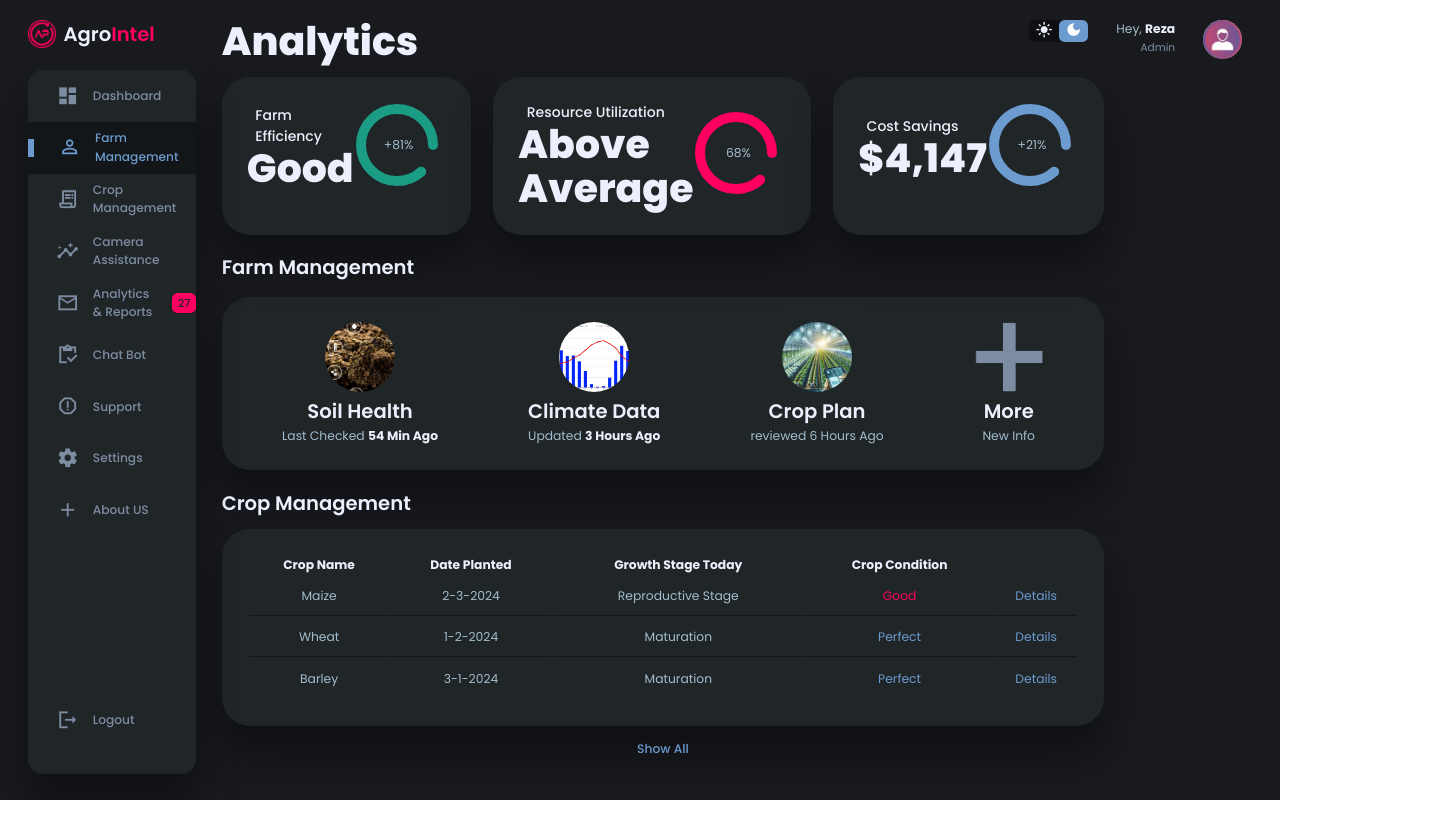
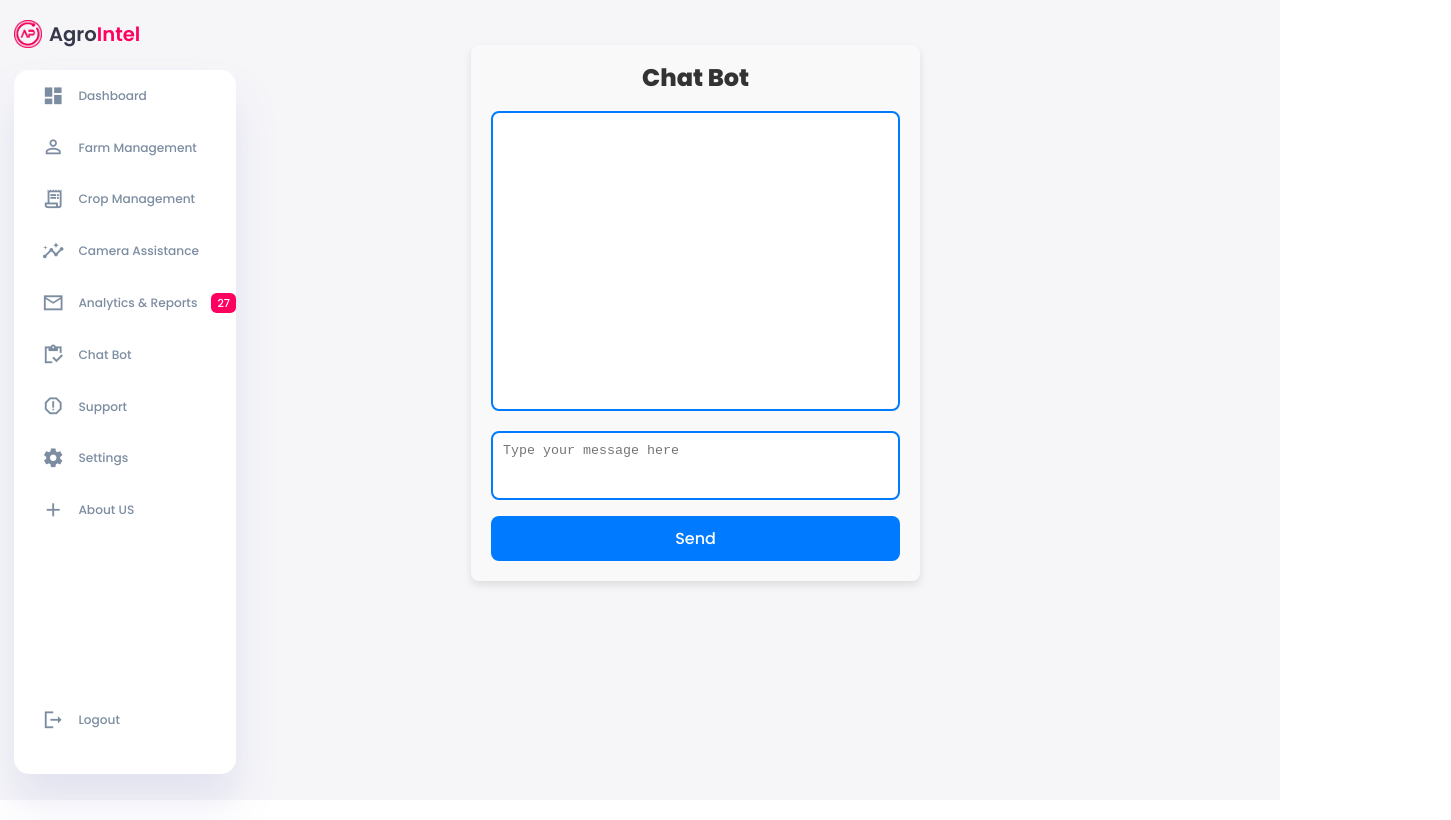
Before and after one commit to Ivar-7/codeCrafters, a React (Vite) app: page /chatbot in a window 1280 px wide. Shown: the whole page, 1451 px wide, since content can reach past the window. Built offline with nearby package versions, Linux system fonts and the light colour scheme.

Commit message:
Ai integration (#3)
* refactor

* progress

* try

* link worked

* global dark mode

* dark mode return

* side bar working

* quota error

* ai working

```diff
--- a/package.json
+++ b/package.json
@@ -10,6 +10,7 @@
     "preview": "vite preview"
   },
   "dependencies": {
+    "axios": "^1.7.2",
     "bootstrap": "^5.3.3",
     "firebase": "^10.12.4",
     "react": "^18.3.1",
--- a/src/App.css
+++ b/src/App.css
@@ -115,11 +115,22 @@ b{
 }
 
 .container{
-    display: grid;
-    width: 96%;
+    display: flex;
+    width: 100%;
+    min-height: 100vh;
     margin: 0 auto;
     gap: 1.8rem;
     grid-template-columns: 12rem auto 23rem;
+}
+
+.navbar {
+    width: auto;
+    height: 100vh;
+    margin-left: 1rem;
+}
+
+.main-content {
+    flex-grow: 1; /* Allow main content to grow and fill the available space */
 }
 
 aside{
@@ -222,7 +233,8 @@ aside .sidebar .message-count{
 }
 
 main{
-    margin-top: 1.4rem;
+    margin-top: 0.2rem;
+    margin-right: 1rem;
 }
 
 main .analyse{
@@ -381,10 +393,11 @@ main .crop-management a{
 
 .right-section {
     position: sticky;
-    right: 1cm;
+    margin-right: 2rem;
     margin-top: 1.4rem;
     z-index: 100;
-    overflow-y: auto;
+    /* overflow-y: auto; */
+    /* max-width: 100px; */
 }
 
 .right-section .nav{
--- a/src/App.jsx
+++ b/src/App.jsx
@@ -1,18 +1,33 @@
 import React, { useState } from "react";
-import "./App.css";
+import { BrowserRouter as Router, Routes, Route } from "react-router-dom";
 import Navbar from "./components/home/Navbar";
 import Dashboard from "./components/home/Dashboard";
+import ChatBot from "./components/home/ChatBot";
+import "./App.css";
 
 const App = () => {
   const [isSidebarOpen, setIsSidebarOpen] = useState(false);
 
-  const toogleSidebar = () => setIsSidebarOpen(!isSidebarOpen);
+  const toggleSidebar = () => setIsSidebarOpen(!isSidebarOpen);
 
   return (
-    <div className="container">
-      <Navbar isSidebarOpen={isSidebarOpen} />
-      <Dashboard toogleSidebar={toogleSidebar} />
-    </div>
+    <Router>
+      <div className="container">
+        <div className="navbar">
+          <Navbar isSidebarOpen={isSidebarOpen} />
+        </div>
+        <div className="main-content">
+          <Routes>
+            <Route
+              exact
+              path="/"
+              element={<Dashboard toggleSidebar={toggleSidebar} />}
+            />
+            <Route exact path="/chatbot" element={<ChatBot />} />
+          </Routes>
+        </div>
+      </div>
+    </Router>
   );
 };
 
--- a/src/components/home/ChatBot.jsx
+++ b/src/components/home/ChatBot.jsx
@@ -1,97 +1,60 @@
-import React, { useState, useContext } from "react";
-import { DashboardContext } from "../api/FirebaseApi";
-import { collection, addDoc, deleteDoc, doc } from "firebase/firestore";
-import { db } from "../../config/firebaseCon";
-import "bootstrap/dist/css/bootstrap.min.css";
+import React, { useState } from "react";
+import axios from "axios";
+import "./chatbot.css";
 
 function ChatBot() {
-  const { messages, setMessages } = useContext(DashboardContext);
-  const [currentMessage, setCurrentMessage] = useState("");
+  const [messages, setMessages] = useState([]);
+  const [inputMessage, setInputMessage] = useState("");
 
-  // Function to add a message to Firestore
-  const sendMessageToFirebase = async (messageText) => {
+  const sendMessage = async () => {
+    if (inputMessage.trim() !== "") {
+      const userMessage = { message: inputMessage, isUser: true };
+      setMessages([...messages, userMessage]);
       try {
-      const docRef = await addDoc(collection(db, "Messages"), {
-        text: messageText,
-        userId: "yourUserId", // Replace with actual user ID
+        const response = await axios.post("http://127.0.0.1:5000/api", {
+          message: inputMessage,
         });
-      // Update the local state with the new message including the generated id
-      setMessages((prevMessages) => [
-        ...prevMessages,
-        { text: messageText, id: docRef.id },
-      ]);
+        // console.log("Bot response: ", response);
+        const botMessage = { message: response.data.response, isUser: false };
+        setMessages([...messages, userMessage, botMessage]);
       } catch (error) {
-      console.error("Error adding message: ", error);
+        console.error("Error sending message: ", error);
+      }
+      setInputMessage("");
     }
   };
 
-  // Function to delete a message from Firestore
-  const deleteMessageFromFirebase = async (messageId) => {
-    try {
-      await deleteDoc(doc(db, "Messages", messageId));
-      setMessages((prevMessages) =>
-        prevMessages.filter((message) => message.id !== messageId)
-      );
-    } catch (error) {
-      console.error("Error deleting message: ", error);
-    }
-  };
-
-  const handleMessageChange = (event) => {
-    setCurrentMessage(event.target.value);
-  };
-
-  const handleSubmit = (event) => {
-    event.preventDefault();
-    if (!currentMessage.trim()) return;
-    sendMessageToFirebase(currentMessage);
-    setCurrentMessage("");
-  };
-
   return (
-    <div className="container py-5">
-      <div className="card">
-        <div className="card-header">Chatbox</div>
-        <div className="card-body">
-          <div
-            className="messages mb-3"
-            style={{ height: "300px", overflowY: "scroll" }}
-          >
-            {messages &&
-              messages.map((message, index) => (
+    <div className="chat-container">
+      <h1 className="chat-title">Chat Bot</h1>
+      <div className="chat-box">
+        {messages.map((msg, index) => (
           <div
             key={index}
-                  className="alert alert-secondary d-flex justify-content-between align-items-center"
-                  role="alert"
+            className={msg.isUser ? "user-message" : "bot-message"}
           >
-                  <span>{message.text}</span>
-                  <button
-                    type="button"
-                    className="close"
-                    aria-label="Close"
-                    onClick={() => deleteMessageFromFirebase(message.id)}
-                  >
-                    <span aria-hidden="true">&times;</span>
-                  </button>
+            <p>{msg.message}</p>
           </div>
         ))}
       </div>
-          <form onSubmit={handleSubmit}>
-            <div className="input-group">
-              <input
-                type="text"
-                className="form-control"
-                placeholder="Type a message..."
-                value={currentMessage}
-                onChange={handleMessageChange}
-              />
-              <button type="submit" className="btn btn-primary">
+      <div>
+        <textarea
+          className="message-input"
+          rows="3"
+          placeholder="Type your message here"
+          value={inputMessage}
+          onChange={(e) => setInputMessage(e.target.value)}
+          onKeyDown={(e) => {
+            if (e.key === "Enter" && !e.shiftKey) {
+              e.preventDefault();
+              sendMessage();
+            }
+          }}
+        ></textarea>
+      </div>
+      <button type="button" className="send-btn" onClick={sendMessage}>
         Send
       </button>
-            </div>
-          </form>
-        </div>
-      </div>
     </div>
   );
 }
--- a/src/components/home/Dashboard.jsx
+++ b/src/components/home/Dashboard.jsx
@@ -21,19 +21,51 @@ const orders = [
   },
 ];
 
-const Dashboard = ({ toogleSidebar }) => {
-  const [isDarkMode, setIsDarkMode] = useState(true);
+const Dashboard = ({ toggleSidebar }) => {
+  const [isLightMode, setIsLightMode] = useState(true);
 
   const toggleDarkMode = () => {
-    setIsDarkMode(!isDarkMode);
+    setIsLightMode(!isLightMode);
+    if (isLightMode) {
+      document.body.classList.add("dark-mode-variables");
+    } else {
+      document.body.classList.remove("dark-mode-variables");
+    }
   };
-  if (isDarkMode) {
-    document.body.classList.add("dark-mode-variables");
-  } else {
-    document.body.classList.remove("dark-mode-variables");
-  }
+
   return (
     <>
+      <div className="right-section">
+        <div className="nav">
+          <button id="menu-btn" onClick={() => toggleSidebar()}>
+            <span className="material-icons-sharp">menu</span>
+          </button>
+          <div className="dark-mode" onClick={() => toggleDarkMode()}>
+            <span
+              className={`material-icons-sharp ${isLightMode ? "active" : ""}`}
+            >
+              light_mode
+            </span>
+            <span
+              className={`material-icons-sharp ${isLightMode ? "" : "active"}`}
+            >
+              dark_mode
+            </span>
+          </div>
+          <div className="profile">
+            <div className="info">
+              <p>
+                Hey, <b>Reza</b>
+              </p>
+              <small className="text-muted">Admin</small>
+            </div>
+            <div className="profile-photo">
+              <img src="images/profile-1.jpeg" />
+            </div>
+          </div>
+        </div>
+      </div>
+
       <main>
         <h1>Analytics</h1>
         <div className="analyse">
@@ -152,40 +184,6 @@ const Dashboard = ({ toogleSidebar }) => {
           <a href="#">Show All</a>
         </div>
       </main>
-
-      <div className="right-section">
-        <div className="nav">
-          <button id="menu-btn" onClick={() => toogleSidebar()}>
-            <span className="material-icons-sharp">menu</span>
-          </button>
-          <div className="dark-mode" onClick={() => toggleDarkMode()}>
-            <span
-              className={`material-icons-sharp ${isDarkMode ? "" : "active"}`}
-              onClick={toggleDarkMode}
-            >
-              light_mode
-            </span>
-            <span
-              className={`material-icons-sharp ${isDarkMode ? "active" : ""}`}
-              onClick={toggleDarkMode}
-            >
-              dark_mode
-            </span>
-          </div>
-
-          <div className="profile">
-            <div className="info">
-              <p>
-                Hey, <b>Reza</b>
-              </p>
-              <small className="text-muted">Admin</small>
-            </div>
-            <div className="profile-photo">
-              <img src="images/profile-1.jpeg" />
-            </div>
-          </div>
-        </div>
-      </div>
     </>
   );
 };
--- a/src/components/home/Navbar.jsx
+++ b/src/components/home/Navbar.jsx
@@ -1,4 +1,5 @@
 import React from "react";
+import { Link } from "react-router-dom";
 
 const Navbar = ({ isSidebarOpen }) => {
   return (
@@ -16,47 +17,47 @@ const Navbar = ({ isSidebarOpen }) => {
       </div>
 
       <div className="sidebar">
-        <a href="/">
+        <Link to="/">
           <span className="material-icons-sharp">dashboard</span>
           <h3>Dashboard</h3>
-        </a>
-        <a href="/farm" className="active">
+        </Link>
+        <Link to="/farm">
           <span className="material-icons-sharp">person_outline</span>
           <h3>Farm Management</h3>
-        </a>
-        <a href="#">
+        </Link>
+        <Link to="/crop-management">
           <span className="material-icons-sharp">receipt_long</span>
           <h3>Crop Management</h3>
-        </a>
-        <a href="#">
+        </Link>
+        <Link to="/camera-assistance">
           <span className="material-icons-sharp">insights</span>
           <h3>Camera Assistance</h3>
-        </a>
-        <a href="#">
+        </Link>
+        <Link to="/analytics-reports">
           <span className="material-icons-sharp">mail_outline</span>
           <h3>Analytics & Reports</h3>
           <span className="message-count">27</span>
-        </a>
-        <a href="#">
+        </Link>
+        <Link to="/chatbot">
           <span className="material-icons-sharp">inventory</span>
           <h3>Chat Bot</h3>
-        </a>
-        <a href="#">
+        </Link>
+        <Link to="/support">
           <span className="material-icons-sharp">report_gmailerrorred</span>
           <h3>Support</h3>
-        </a>
-        <a href="#">
+        </Link>
+        <Link to="/settings">
           <span className="material-icons-sharp">settings</span>
           <h3>Settings</h3>
-        </a>
-        <a href="#">
+        </Link>
+        <Link to="/about-us">
           <span className="material-icons-sharp">add</span>
           <h3>About US</h3>
-        </a>
-        <a href="#">
+        </Link>
+        <Link to="/logout">
           <span className="material-icons-sharp">logout</span>
           <h3>Logout</h3>
-        </a>
+        </Link>
       </div>
     </aside>
   );
--- /dev/null
+++ b/src/components/home/chatbot.css
@@ -0,0 +1,107 @@
+
+  /* Existing styles for .chat-container */
+  .chat-container {
+    display: flex;
+    flex-direction: column;
+    justify-content: center;
+    width: 100%;
+    max-width: 600px;
+    padding: 20px;
+    box-shadow: 0 4px 8px rgba(0, 0, 0, 0.1);
+    background-color: #f9f9f9;
+    border-radius: 8px;
+    margin-left: 15rem;
+    margin-top: 10%;
+  }
+
+  /* Chat Title */
+  .chat-title {
+    font-size: 24px;
+    color: #333;
+    text-align: center;
+    margin-bottom: 20px;
+  }
+
+  /* Chat Box */
+  .chat-box {
+    border: 2px solid #007bff;
+    padding: 10px;
+    border-radius: 8px;
+    min-height: 300px;
+    max-height: 400px;
+    overflow-y: auto;
+    background-color: #fff;
+  }
+
+  /* Message Input Area */
+  .message-input {
+    width: 100%;
+    border: 2px solid #007bff;
+    border-radius: 8px;
+    padding: 10px;
+    margin-top: 20px;
+    resize: none;
+    box-sizing: border-box;
+  }
+
+  /* Send Button */
+  .send-btn {
+    display: inline-block;
+    background-color: #007bff;
+    color: #fff;
+    padding: 10px 20px;
+    border: none;
+    border-radius: 8px;
+    cursor: pointer;
+    font-size: 16px;
+    margin-top: 10px;
+    transition: background-color 0.3s ease;
+  }
+
+  .send-btn:hover {
+    background-color: #0056b3;
+  }
+
+  /* User and Bot Messages */
+  .user-message, .bot-message {
+    border-radius: 8px;
+    padding: 10px;
+    margin-bottom: 10px;
+    max-width: 80%;
+    word-wrap: break-word;
+  }
+
+  .user-message {
+    background-color: #bbd4ed;
+    color: #fff;
+    align-self: flex-end;
+  }
+
+  .bot-message {
+    background-color: #94d5a3;
+    color: #0c0b0b;
+    align-self: flex-start;
+  }
+
+  /* Icons */
+  .bot-icon, .user-icon {
+    width: 30px;
+    height: 30px;
+    border-radius: 50%;
+    margin-right: 10px;
+    vertical-align: middle;
+  }
+
+  /* Scrollbar Customization */
+  .chat-box::-webkit-scrollbar {
+    width: 8px;
+  }
+
+  .chat-box::-webkit-scrollbar-thumb {
+    background-color: #007bff;
+    border-radius: 4px;
+  }
+
+  .chat-box::-webkit-scrollbar-track {
+    background-color: #f1f1f1;
+  }
--- a/src/config/firebaseCon.js
+++ b/src/config/firebaseCon.js
@@ -16,8 +16,6 @@ const firebaseConfig = {
   appId: import.meta.env.VITE_APP_ID,
   measurementId: import.meta.env.VITE_MEASUREMENT_ID,
 };
-console.log("firebaseConfig");
-console.log(firebaseConfig);
 
 // Initialize Firebase
 const app = initializeApp(firebaseConfig);
```
Also changed, not shown: 2 other files (tests, documents, lock files or other folders). Lines whose indentation alone changed are shown as unchanged.
